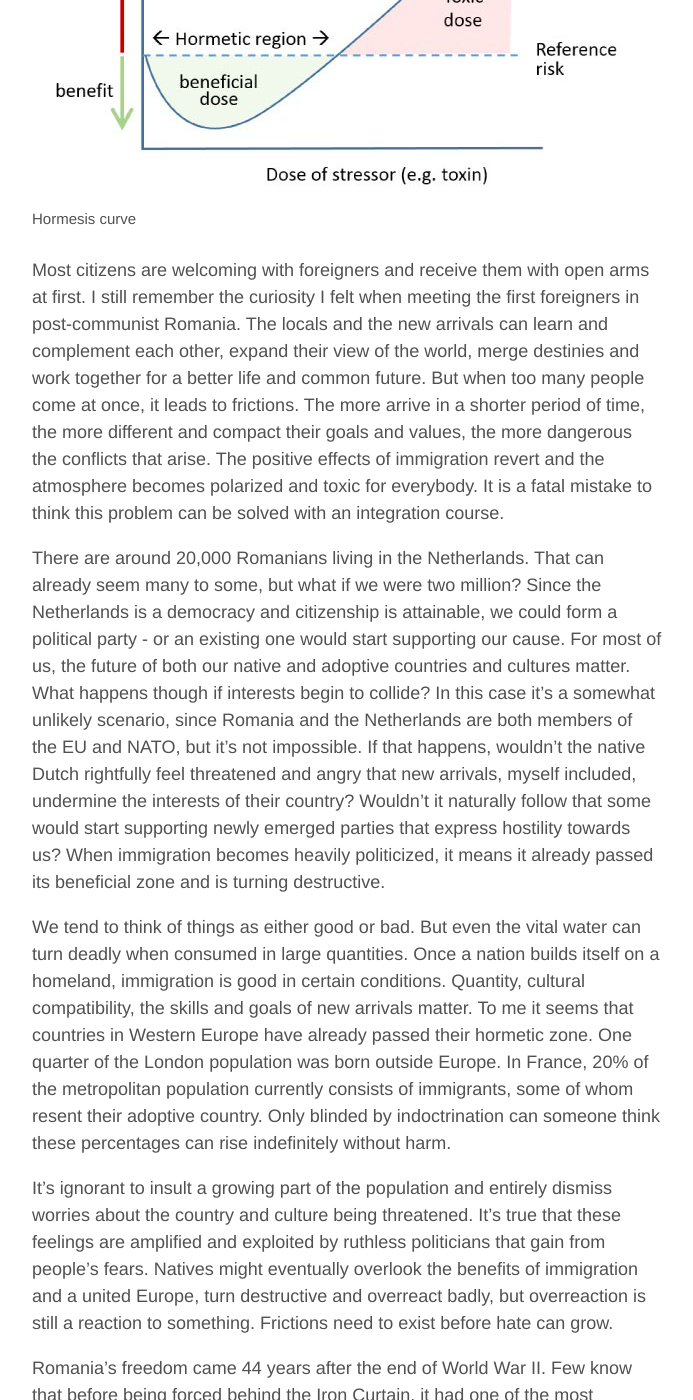
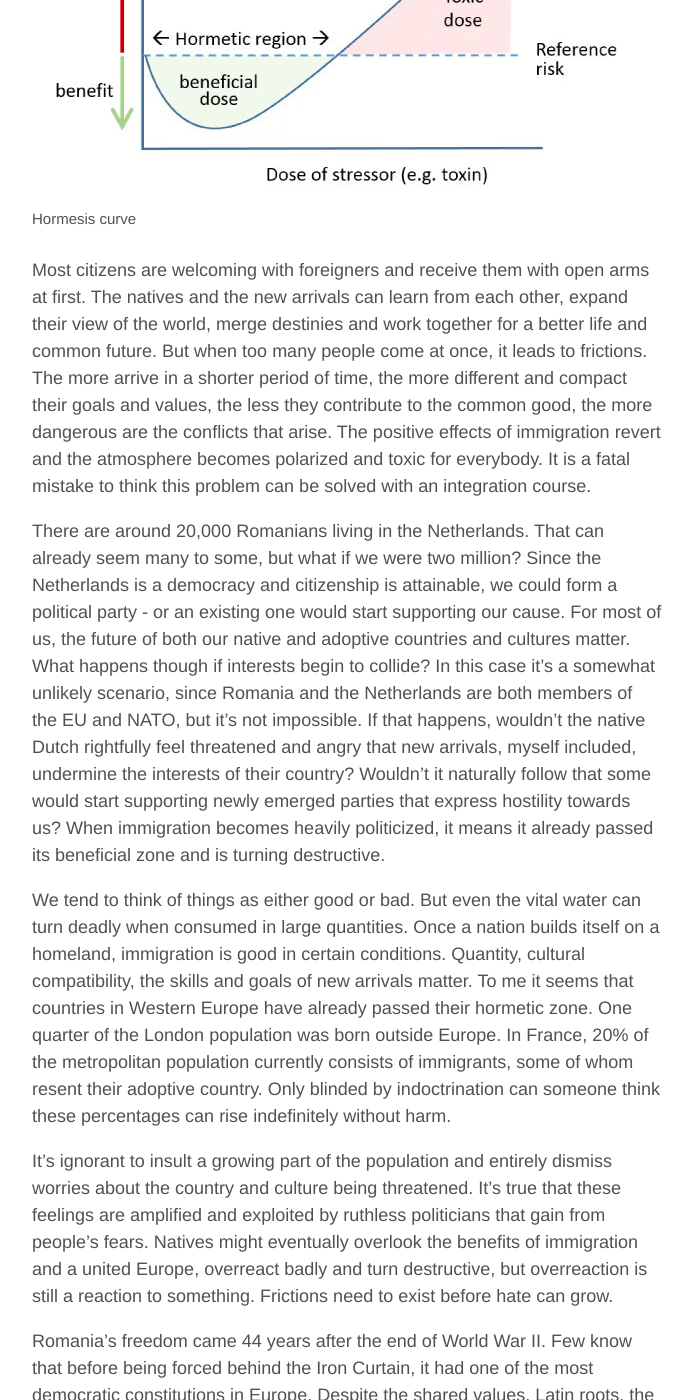
Before and after one commit to aoghina/aoghina.github.io, a Jekyll site: the page built from _posts/2017-02-25-the-hormesis-of-immigration.md, in a window 1280 px wide and 1400 px high, scrolled down 658 px. Shown: the whole window, without its empty margins (293-986 px from the left). Built offline with Jekyll 4.4.1, drawn with Linux system fonts in a browser that asks for light colours; comment, search, counter and statistics services are not loaded.

Commit message:
Update hormesis

```diff
--- a/_posts/2017-02-25-the-hormesis-of-immigration.md
+++ b/_posts/2017-02-25-the-hormesis-of-immigration.md
@@ -14,13 +14,13 @@ A phenomena is hormetic when it's beneficial at low doses but becomes harmful at
 ![Hormesis curve](/assets/hormesis-curve.jpg "Hormesis curve")
 <sup>Hormesis curve</sup>
 
-Most citizens are welcoming with foreigners and receive them with open arms at first. I still remember the curiosity I felt when meeting the first foreigners in post-communist Romania. The locals and the new arrivals can learn and complement each other, expand their view of the world, merge destinies and work together for a better life and common future. But when too many people come at once, it leads to frictions. The more arrive in a shorter period of time, the more different and compact their goals and values, the more dangerous the conflicts that arise. The positive effects of immigration revert and the atmosphere becomes polarized and toxic for everybody. It is a fatal mistake to think this problem can be solved with an integration course.
+Most citizens are welcoming with foreigners and receive them with open arms at first. The natives and the new arrivals can learn from each other, expand their view of the world, merge destinies and work together for a better life and common future. But when too many people come at once, it leads to frictions. The more arrive in a shorter period of time, the more different and compact their goals and values, the less they contribute to the common good, the more dangerous are the conflicts that arise. The positive effects of immigration revert and the atmosphere becomes polarized and toxic for everybody. It is a fatal mistake to think this problem can be solved with an integration course.
 
 There are around 20,000 Romanians living in the Netherlands. That can already seem many to some, but what if we were two million? Since the Netherlands is a democracy and citizenship is attainable, we could form a political party - or an existing one would start supporting our cause. For most of us, the future of both our native and adoptive countries and cultures matter. What happens though if interests begin to collide? In this case it's a somewhat unlikely scenario, since Romania and the Netherlands are both members of the EU and NATO, but it's not impossible. If that happens, wouldn't the native Dutch rightfully feel threatened and angry that new arrivals, myself included, undermine the interests of their country? Wouldn't it naturally follow that some would start supporting newly emerged parties that express hostility towards us? When immigration becomes heavily politicized, it means it already passed its beneficial zone and is turning destructive.
 
 We tend to think of things as either good or bad. But even the vital water can turn deadly when consumed in large quantities. Once a nation builds itself on a homeland, immigration is good in certain conditions. Quantity, cultural compatibility, the skills and goals of new arrivals matter. To me it seems that countries in Western Europe have already passed their hormetic zone. One quarter of the London population was born outside Europe. In France, 20% of the metropolitan population currently consists of immigrants, some of whom resent their adoptive country. Only blinded by indoctrination can someone think these percentages can rise indefinitely without harm.
 
-It's ignorant to insult a growing part of the population and entirely dismiss worries about the country and culture being threatened. It's true that these feelings are amplified and exploited by ruthless politicians that gain from people's fears. Natives might eventually overlook the benefits of immigration and a united Europe, turn destructive and overreact badly, but overreaction is still a reaction to something. Frictions need to exist before hate can grow.
+It's ignorant to insult a growing part of the population and entirely dismiss worries about the country and culture being threatened. It's true that these feelings are amplified and exploited by ruthless politicians that gain from people's fears. Natives might eventually overlook the benefits of immigration and a united Europe, overreact badly and turn destructive, but overreaction is still a reaction to something. Frictions need to exist before hate can grow.
 
 Romania's freedom came 44 years after the end of World War II. Few know that before being forced behind the Iron Curtain, it had one of the most democratic constitutions in Europe. Despite the shared values, Latin roots, the political and security stability, it took 11 years before its citizens were allowed to visit EU states without a visa and another 8 years before finally being admitted in the Union. During this pre-integration process, Romanians patiently spent hours waiting in long lines to request visas for Western Europe. Today, 9 years after integration, there are still border checks as Romania is not accepted in the Schengen area (this might be a blessing in the end).
 
```
